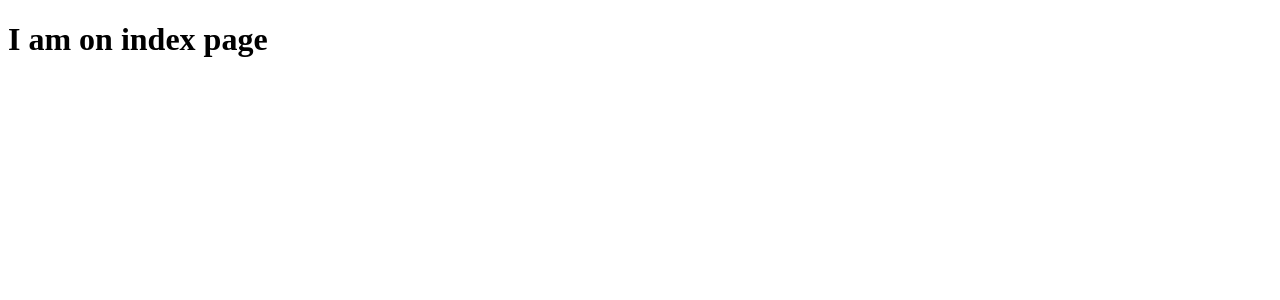
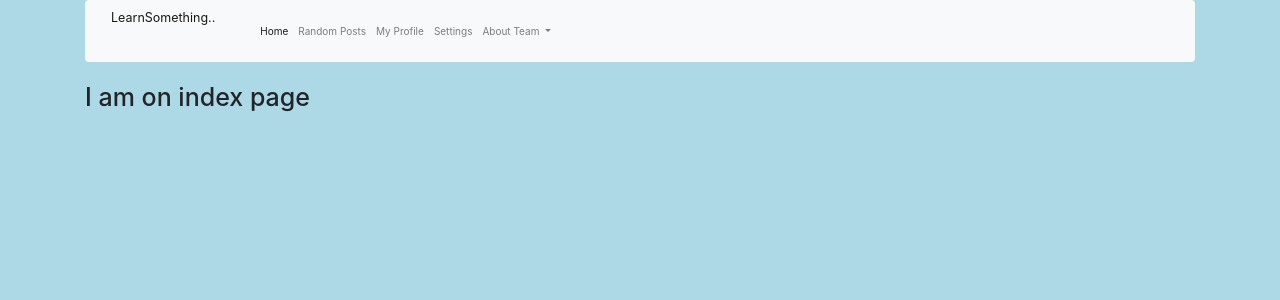
Before and after one commit to Abhisand/Blog, a Django app: page / in a window 1280 px wide. Shown: the top 300 px of the page. Run offline with Django 3.2, Linux system fonts and the light colour scheme; some libraries are stand-ins or nearby versions.

Commit message:
jinja implementation

```diff
--- /dev/null
+++ b/blog/static/css/style.css
@@ -0,0 +1,5 @@
+
+body {
+    background: lightblue !important;
+    /*font-size: 20px !important;*/
+}
--- /dev/null
+++ b/blog/templates/base.html
@@ -0,0 +1,58 @@
+
+<!DOCTYPE html>
+<html lang="en">
+<head>
+    {% load static %}
+    <link rel="stylesheet" type="text/css" href="{% static "css/style.css" %}">
+
+     {% load bootstrap3 %}
+     {% bootstrap_css %}
+     {% bootstrap_javascript %}
+    <meta charset="utf-8">
+    <meta name="viewport" content="width=device-width, initial-scale=1, shrink-to-fit=no">
+    <link rel="stylesheet" href="https://maxcdn.bootstrapcdn.com/bootstrap/4.0.0/css/bootstrap.min.css" integrity="sha384-Gn5384xqQ1aoWXA+058RXPxPg6fy4IWvTNh0E263XmFcJlSAwiGgFAW/dAiS6JXm" crossorigin="anonymous">
+    <title>{% block title %}LearnSomething!{% endblock %}</title>
+</head>
+<body>
+<nav class="navbar navbar-expand-lg navbar-light bg-light">
+  <a class="navbar-brand" href="#">LearnSomething..</a>
+  <button class="navbar-toggler" type="button" data-toggle="collapse" data-target="#navbarNavDropdown" aria-controls="navbarNavDropdown" aria-expanded="false" aria-label="Toggle navigation">
+    <span class="navbar-toggler-icon"></span>
+  </button>
+  <div class="collapse navbar-collapse" id="navbarNavDropdown">
+    <ul class="navbar-nav">
+      <li class="nav-item active">
+        <a class="nav-link" href="#">Home <span class="sr-only">(current)</span></a>
+      </li>
+      <li class="nav-item">
+        <a class="nav-link" href="#">Random Posts</a>
+      </li>
+      <li class="nav-item">
+        <a class="nav-link" href="#">My Profile</a>
+      </li>
+        <li class="nav-item">
+        <a class="nav-link" href="#">Settings</a>
+      </li>
+      <li class="nav-item dropdown">
+        <a class="nav-link dropdown-toggle" href="#" id="navbarDropdownMenuLink" data-toggle="dropdown" aria-haspopup="true" aria-expanded="false">
+          About Team
+        </a></li>
+        <div class="dropdown-menu" aria-labelledby="navbarDropdownMenuLink">
+          <a class="dropdown-item" href="#">Action</a>
+          <a class="dropdown-item" href="#">Another action</a>
+          <a class="dropdown-item" href="#">Something else here</a>
+        </div>
+      </li>
+    </ul>
+  </div>
+</nav>
+
+</div>
+
+<div id="content">
+   {% block content %}
+       This is a form back text
+    {% endblock %}
+</div>
+</body>
+</html>
--- a/blog/templates/index.html
+++ b/blog/templates/index.html
@@ -1,17 +1,20 @@
+{% extends 'base.html' %}
+{% block content %}
 <!DOCTYPE html>
 <html lang="en">
 <head>
     <meta charset="UTF-8">
     <title>Welcome..</title>
 </head>
-<body>
+<body class="container">
 <h1>I am on index page</h1>
 {% for post in posts %}
    <div>
        <h3><a href="/post/{{ post.slug }}">{{ post.title }}</a></h3>
-     <h3>{{ post.title }}</h3>
+
      <p>{{ post.summary }}</p>
    </div>
 {% endfor %}
 </body>
 </html>
+{% endblock %}
--- a/blog/views.py
+++ b/blog/views.py
@@ -1,10 +1,16 @@
-from django.shortcuts import render
+from django.shortcuts import render,render_to_response,get_object_or_404
 from django.http import  HttpResponse
 from . models import  Post
+
 
 posts = Post.objects.all()
 def index(request):
     return render(request, 'index.html',{'posts':posts})
 
-def post(request):
-    return HttpResponse("Hi")
+def post(request,slug):
+    print(slug)
+    return render_to_response('post.html',{
+        'post':get_object_or_404(Post,slug=slug)
+    })
+def about(request):
+    return render(request,'about.html')
--- a/ksit/settings.py
+++ b/ksit/settings.py
@@ -32,6 +32,7 @@
 
 INSTALLED_APPS = [
     'blog',
+    'bootstrap3',
     'django.contrib.admin',
     'django.contrib.auth',
     'django.contrib.contenttypes',
--- a/ksit/urls.py
+++ b/ksit/urls.py
@@ -6,7 +6,8 @@
 
 
 urlpatterns = [
-    url(r'^post/$',blog_views.post),
+    url(r'^post/(.*)$',blog_views.post),
+    url(r'^about/$',blog_views.about),
     url(r'^$',blog_views.index),
     url('admin/', admin.site.urls),
 ]
```
Also changed, not shown: blog/templates/about.html (added, +10 -0 lines), blog/templates/post.html (added, +13 -0 lines).
